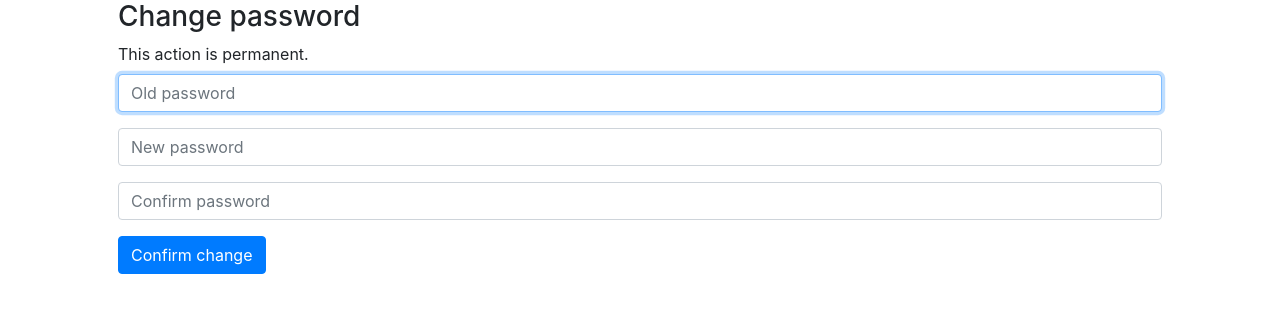
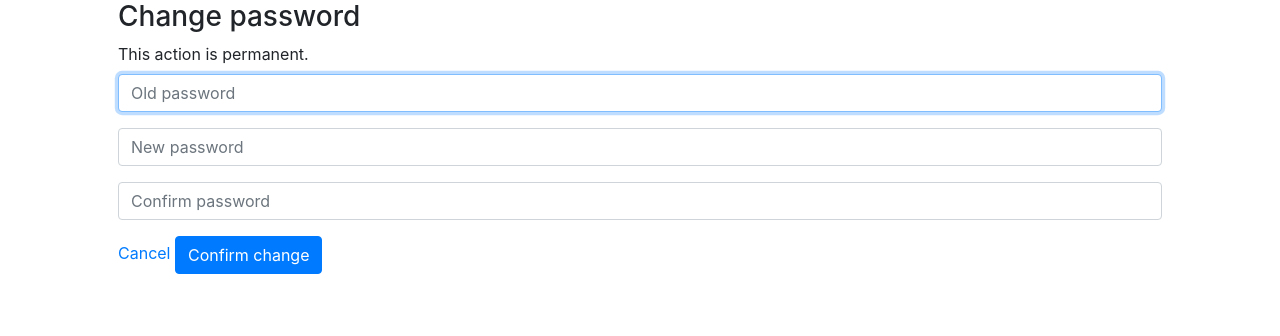
Before and after one commit to jennytram/FinalProject, a Flask app: page /account/change_pwd in a window 1280 px wide. Shown: the part 114-450 px from the top of the page. Run offline with Flask 2, Linux system fonts and the light colour scheme; a user stored in the database is signed in; data comes from the database, SQL or seed files in the repository; some libraries are stand-ins or nearby versions.

Commit message:
don't remember what i changed tbh

```diff
--- a/templates/change_pwd.html
+++ b/templates/change_pwd.html
@@ -17,6 +17,7 @@
         <div class="form-group">
             <input class="form-control" name="new_pwd_cnfrm" placeholder="Confirm password" type="password">
         </div>
+        <a href="/">Cancel</a>
         <button class="btn btn-primary" type="submit">Confirm change</button>
     </form>
 
```
